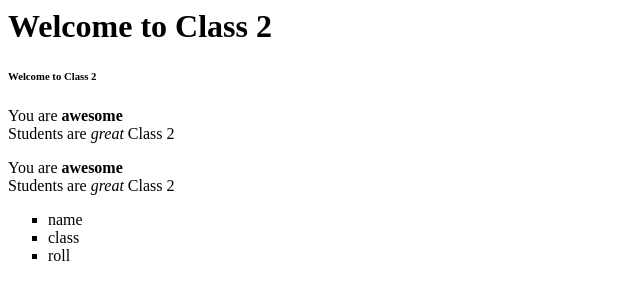
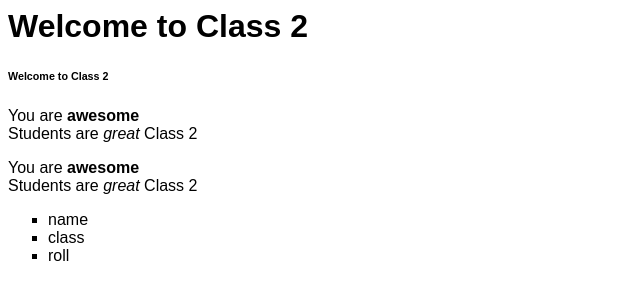
Before and after one commit to SobiyaChainee/shapeAI_class8, a plain HTML site: page index.html in a window 1280 px wide. Shown: the whole page, without its empty margins (0-640 px from the left). Drawn offline with Linux system fonts and the light colour scheme.

Commit message:
css file added

```diff
--- a/index.html
+++ b/index.html
@@ -3,6 +3,7 @@
 
     <head>
         <title>A Basic Web Page</title>
+        <link rel="stylesheet" href="class.css" />
     </head>
 
     <body>
```
